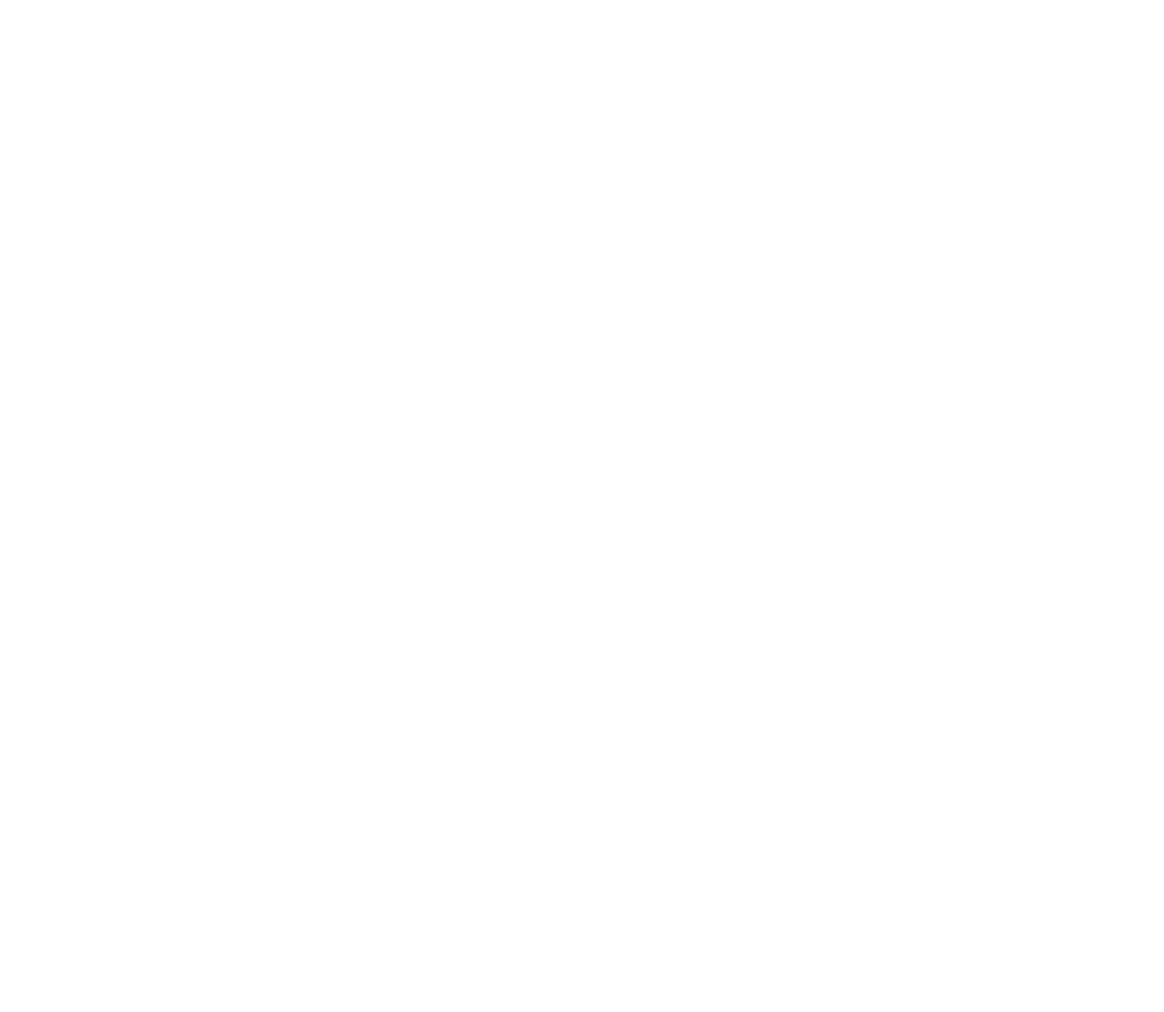
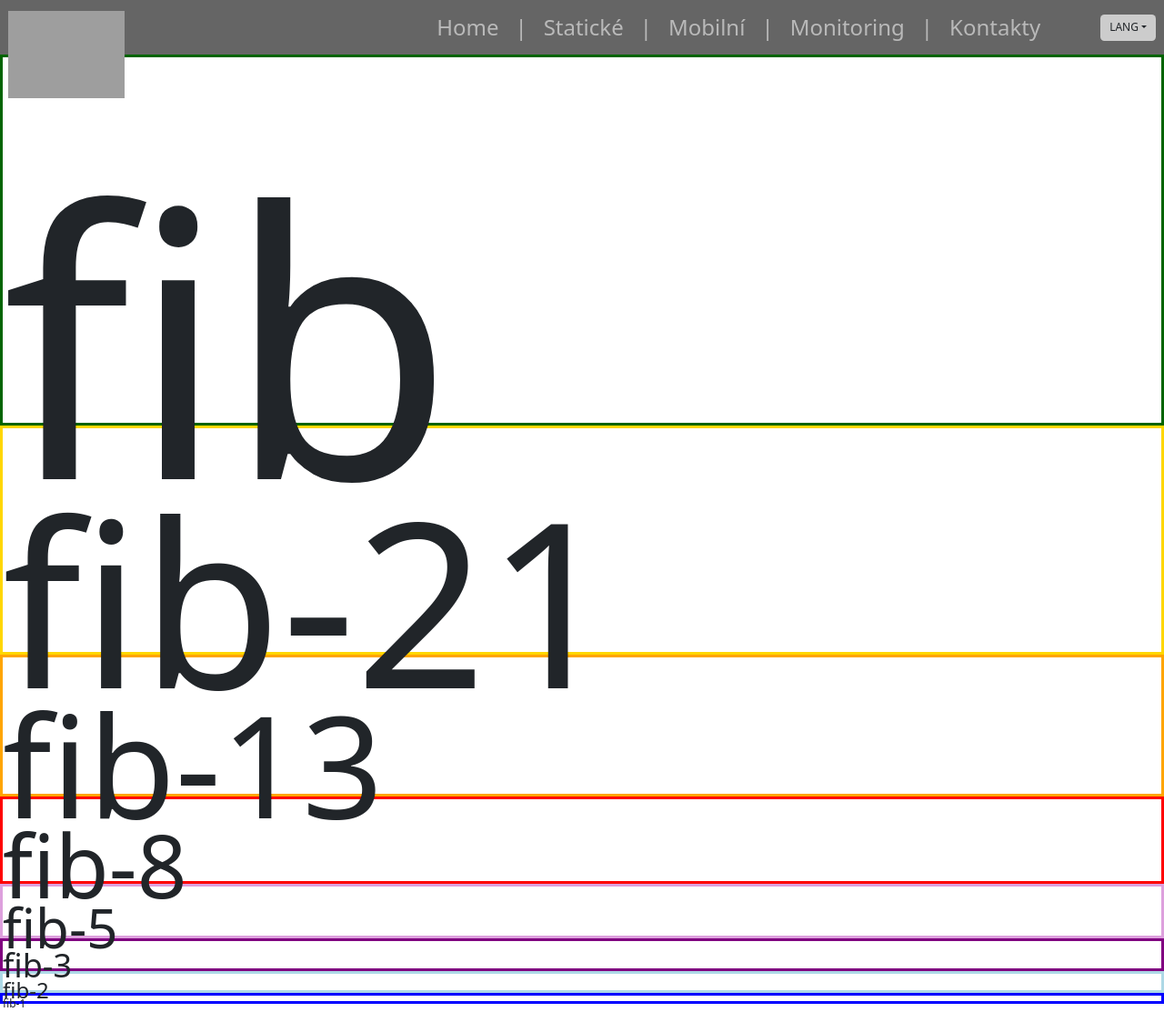
Before and after one commit to sykoramaros/tzb, a React (Create React App) app: page /#/try in a window 1280 px wide. Before the commit this address had no page. Shown: the whole page at 91% size. Before the commit the page ends 800 px from the top, so only its background shows below. Built offline with nearby package versions, Linux system fonts and the light colour scheme; grey boxes are pictures that could not be loaded; the HTML template or start-up script is replaced by a standard one.

Commit message:
Navbar added

```diff
--- a/package.json
+++ b/package.json
@@ -8,6 +8,7 @@
     "@testing-library/jest-dom": "^6.6.3",
     "@testing-library/react": "^16.3.0",
     "@testing-library/user-event": "^13.5.0",
+    "bootstrap": "^5.3.5",
     "gh-pages": "^6.3.0",
     "react": "^19.1.0",
     "react-dom": "^19.1.0",
--- a/public/index.html
+++ b/public/index.html
@@ -4,7 +4,7 @@
     <meta charset="utf-8" />
     <link rel="icon" href="%PUBLIC_URL%/img/logo.png" />
     <meta name="viewport" content="width=device-width, initial-scale=1" />
-    <meta name="theme-color" content="#358a00"/>
+    <meta name="theme-color" content="#4d8825"/>
     <link rel="apple-touch-icon" href="%PUBLIC_URL%/img/logo.png" />
     <title>TZB Orlová</title>
   </head>
--- a/src/App.css
+++ b/src/App.css
@@ -1,38 +1,529 @@
-.App {
-  text-align: center;
+html {
+  font-size: 12px;
 }
 
-.App-logo {
-  height: 40vmin;
-  pointer-events: none;
+.fib-h-34 {
+  height: 34rem;
 }
 
-@media (prefers-reduced-motion: no-preference) {
-  .App-logo {
-    animation: App-logo-spin infinite 20s linear;
-  }
+.fib-h-21 {
+  height: 21rem;
 }
 
-.App-header {
-  background-color: #282c34;
-  min-height: 100vh;
-  display: flex;
-  flex-direction: column;
-  align-items: center;
-  justify-content: center;
-  font-size: calc(10px + 2vmin);
-  color: white;
+.fib-h-13 {
+  height: 13rem;
 }
 
-.App-link {
-  color: #61dafb;
+.fib-h-8 {
+  height: 8rem;
 }
 
-@keyframes App-logo-spin {
-  from {
-    transform: rotate(0deg);
-  }
-  to {
-    transform: rotate(360deg);
-  }
+.fib-h-5 {
+  height: 5rem;
 }
+
+.fib-h-3 {
+  height: 3rem;
+}
+
+.fib-h-2 {
+  height: 2rem;
+}
+
+.fib-h-1 {
+  height: 1rem;
+}
+
+.fib-w-34 {
+  width: 34rem;
+}
+
+.fib-w-21 {
+  width: 21rem;
+}
+
+.fib-w-13 {
+  width: 13rem;
+}
+
+.fib-w-8 {
+  width: 8rem;
+}
+
+.fib-w-5 {
+  width: 5rem;
+}
+
+.fib-w-3 {
+  width: 3rem;
+}
+
+.fib-w-2 {
+  width: 2rem;
+}
+
+.fib-w-1 {
+  width: 1rem;
+}
+
+.fib-font-34 {
+  font-size: 34rem;
+}
+
+.fib-font-21 {
+  font-size: 21rem;
+}
+
+.fib-font-13 {
+  font-size: 13rem;
+}
+
+.fib-font-8 {
+  font-size: 8rem;
+}
+
+.fib-font-5 {
+  font-size: 5rem;
+}
+
+.fib-font-3 {
+  font-size: 3rem;
+}
+
+.fib-font-2 {
+  font-size: 2rem;
+}
+
+.fib-font-1 {
+  font-size: 1rem;
+}
+
+.fib-m-34 {
+  margin: 34rem;
+}
+
+.fib-m-21 {
+  margin: 21rem;
+}
+
+.fib-m-13 {
+  margin: 13rem;
+}
+
+.fib-m-8 {
+  margin: 8rem;
+}
+
+.fib-m-5 {
+  margin: 5rem;
+}
+
+.fib-m-3 {
+  margin: 3rem;
+}
+
+.fib-m-2 {
+  margin: 2rem;
+}
+
+.fib-m-1 {
+  margin: 1rem;
+}
+
+.fib-ms-34 {
+  margin-left: 34rem;
+}
+
+.fib-ms-21 {
+  margin-left: 21rem;
+}
+
+.fib-ms-13 {
+  margin-left: 13rem;
+}
+
+.fib-ms-8 {
+  margin-left: 8rem;
+}
+
+.fib-ms-5 {
+  margin-left: 5rem;
+}
+
+.fib-ms-3 {
+  margin-left: 3rem;
+}
+
+.fib-ms-2 {
+  margin-left: 2rem;
+}
+
+.fib-ms-1 {
+  margin-left: 1rem;
+}
+
+.fib-me-34 {
+  margin-right: 34rem;
+}
+
+.fib-me-21 {
+  margin-right: 21rem;
+}
+
+.fib-me-13 {
+  margin-right: 13rem;
+}
+
+.fib-me-8 {
+  margin-right: 8rem;
+}
+
+.fib-me-5 {
+  margin-right: 5rem;
+}
+
+.fib-me-3 {
+  margin-right: 3rem;
+}
+
+.fib-me-2 {
+  margin-right: 2rem;
+}
+
+.fib-me-1 {
+  margin-right: 1rem;
+}
+
+.fib-mt-34 {
+  margin-top: 34rem;
+}
+
+.fib-mt-21 {
+  margin-top: 21rem;
+}
+
+.fib-mt-13 {
+  margin-top: 13rem;
+}
+
+.fib-mt-8 {
+  margin-top: 8rem;
+}
+
+.fib-mt-5 {
+  margin-top: 5rem;
+}
+
+.fib-mt-3 {
+  margin-top: 3rem;
+}
+
+.fib-mt-2 {
+  margin-top: 2rem;
+}
+
+.fib-mt-1 {
+  margin-top: 1rem;
+}
+
+.fib-mb-34 {
+  margin-bottom: 34rem;
+}
+
+.fib-mb-21 {
+  margin-bottom: 21rem;
+}
+
+.fib-mb-13 {
+  margin-bottom: 13rem;
+}
+
+.fib-mb-8 {
+  margin-bottom: 8rem;
+}
+
+.fib-mb-5 {
+  margin-bottom: 5rem;
+}
+
+.fib-mb-3 {
+  margin-bottom: 3rem;
+}
+
+.fib-mb-2 {
+  margin-bottom: 2rem;
+}
+
+.fib-mb-1 {
+  margin-bottom: 1rem;
+}
+
+.fib-mx-34 {
+  margin-left: 34rem;
+  margin-right: 34rem;
+}
+
+.fib-mx-21 {
+  margin-left: 21rem;
+  margin-right: 21rem;
+}
+
+.fib-mx-13 {
+  margin-left: 13rem;
+  margin-right: 13rem;
+}
+
+.fib-mx-8 {
+  margin-left: 8rem;
+  margin-right: 8rem;
+}
+
+.fib-mx-5 {
+  margin-left: 5rem;
+  margin-right: 5rem;
+}
+
+.fib-mx-3 {
+  margin-left: 3rem;
+  margin-right: 3rem;
+}
+
+.fib-mx-2 {
+  margin-left: 2rem;
+  margin-right: 2rem;
+}
+
+.fib-mx-1 {
+  margin-left: 1rem;
+  margin-right: 1rem;
+}
+
+.fib-my-34 {
+  margin-top: 34rem;
+  margin-bottom: 34rem;
+}
+
+.fib-my-21 {
+  margin-top: 21rem;
+  margin-bottom: 21rem;
+}
+
+.fib-my-13 {
+  margin-top: 13rem;
+  margin-bottom: 13rem;
+}
+
+.fib-my-8 {
+  margin-top: 8rem;
+  margin-bottom: 8rem;
+}
+
+.fib-my-5 {
+  margin-top: 5rem;
+  margin-bottom: 5rem;
+}
+
+.fib-my-3 {
+  margin-top: 3rem;
+  margin-bottom: 3rem;
+}
+
+.fib-my-2 {
+  margin-top: 2rem;
+  margin-bottom: 2rem;
+}
+
+.fib-my-1 {
+  margin-top: 1rem;
+  margin-bottom: 1rem;
+}
+
+.fib-gap-34 {
+  gap: 34rem;
+}
+
+.fib-gap-21 {
+  gap: 21rem;
+}
+
+.fib-gap-13 {
+  gap: 13rem;
+}
+
+.fib-gap-8 {
+  gap: 8rem;
+}
+
+.fib-gap-5 {
+  gap: 5rem;
+}
+
+.fib-gap-3 {
+  gap: 3rem;
+}
+
+.fib-gap-2 {
+  gap: 2rem;
+}
+
+.fib-gap-1 {
+  gap: 1rem;
+}
+
+.green {
+  color: #4d8825;
+}
+
+.bg-green {
+  background-color: #4d8825;
+}
+
+.gray {
+  color: #656565;
+}
+
+.bg-gray {
+  background-color: #656565;
+}
+
+.light-gray {
+  color: #cccccc;
+}
+
+.bg-light-gray {
+  background-color: #cccccc;
+}
+
+.white {
+  color: #ffffff;
+}
+
+.bg-white {
+  background-color: #ffffff;
+}
+
+.black {
+  color: #000000;
+}
+
+.bg-black {
+  background-color: #000000;
+}
+
+
+
+
+
+
+
+
+
+
+
+/*-----------------------------------------*/
+/*h1 {*/
+/*  font-size: 6.5rem;*/
+/*}*/
+
+/*h2 {*/
+/*  font-size: 4rem;*/
+/*}*/
+
+/*h3 {*/
+/*  font-size: 2.5rem;*/
+/*}*/
+
+/*h4 {*/
+/*  font-size: 1.5rem;*/
+/*}*/
+
+/*h5 {*/
+/*  font-size: 1rem;*/
+/*}*/
+
+/*h6 {*/
+/*  font-size: 0.5rem;*/
+/*}*/
+
+/*h1 {*/
+/*  font-size: 10rem;*/
+/*}*/
+
+/*h2 {*/
+/*  font-size: 6.18rem;*/
+/*}*/
+
+/*h3 {*/
+/*  font-size: 3.82rem;*/
+/*}*/
+
+/*h4 {*/
+/*  font-size: 2.36rem;*/
+/*}*/
+
+/*h5 {*/
+/*  font-size: 1.46rem;*/
+/*}*/
+
+/*h6 {*/
+/*  font-size: 0.9rem;*/
+/*}*/
+
+/*h1 {*/
+/*  font-size: 5rem;*/
+/*}*/
+
+/*h2 {*/
+/*  font-size: 6.854rem;*/
+/*}*/
+
+/*h3 {*/
+/*  font-size: 4.236rem;*/
+/*}*/
+
+/*h4 {*/
+/*  font-size: 2.618rem;*/
+/*}*/
+
+/*h5 {*/
+/*  font-size: 1.618rem;*/
+/*}*/
+
+/*h6 {*/
+/*  font-size: 1rem;*/
+/*}*/
+
+/* Fibbonaci sequence: 1, 1, 2, 3, 5, 8, 13, 21, 34, 55, 89, 144, 233, 377, 610 */
+
+/*h1 {*/
+/*  font-size: 5.5625rem;*/
+/*}*/
+
+/*h2 {*/
+/*  font-size: 3.4375rem;*/
+/*}*/
+
+/*h3 {*/
+/*  font-size: 2.125rem;*/
+/*}*/
+
+/*h4 {*/
+/*  font-size: 1.3125rem;*/
+/*}*/
+
+/*h5 {*/
+/*  font-size: 0.8125rem;*/
+/*}*/
+
+/*h6 {*/
+/*  font-size: 0.5rem;*/
+/*}*/
+
+/* Zlaty rez 1.618 */
+
+/*h6 { font-size: 0.618rem; }*/
+/*h5 { font-size: 1rem; }*/
+/*h4 { font-size: 1.618rem; }*/
+/*h3 { font-size: 2.618rem; }*/
+/*h2 { font-size: 4.236rem; }*/
+/*h1 { font-size: 6.854rem; }*/
--- a/src/App.js
+++ b/src/App.js
@@ -1,6 +1,10 @@
 import React from 'react';
 import { HashRouter, Routes, Route } from 'react-router-dom';
+import 'bootstrap/dist/css/bootstrap.min.css';
+import 'bootstrap/dist/js/bootstrap.min.js';
 import Layout from "./Components/Layout/Layout";
+import Try from "./Pages/Try/Try";
+import Home from "./Pages/Home/Home";
 import './App.css';
 
 const App = () => {
@@ -9,7 +13,8 @@ const App = () => {
             <HashRouter>
                 <Routes>
                     <Route path="/" element={<Layout />}>
-
+                        <Route index element={<Home />} />
+                        <Route path="/try" element={<Try />} />
                     </Route>
                 </Routes>
             </HashRouter>
--- a/src/Components/Navbar/Navbar.jsx
+++ b/src/Components/Navbar/Navbar.jsx
@@ -3,6 +3,57 @@ import React from "react";
 const Navbar = () => {
     return (
         <>
+            <nav className="navbar navbar-expand-lg navbar-dark bg-gray fib-h-5">
+                <div className="container-fluid position-relative">
+                    <a className="navbar-brand position-absolute" href="#">
+                        <img src={`${process.env.PUBLIC_URL}/img/logo.png`}
+                             alt="TZB Orlová" className="fib-h-8 fib-mt-5"
+                        />
+                    </a>
+                    <div className="collapse navbar-collapse" id="navbarNav">
+                        <ul className="ms-auto navbar-nav fib-font-2 fib-gap-1">
+                            <li className="nav-item">
+                                <a className="nav-link" aria-current="page" href="#">Home</a>
+                            </li>
+                            <span className="navbar-text">|</span>
+                            <li className="nav-item">
+                                <a className="nav-link" href="#">Statické</a>
+                            </li>
+                            <span className="navbar-text">|</span>
+                            <li className="nav-item">
+                                <a className="nav-link" href="#">Mobilní</a>
+                            </li>
+                            <span className="navbar-text">|</span>
+                            <li className="nav-item">
+                                <a className="nav-link" href="#">Monitoring</a>
+                            </li>
+                            <span className="navbar-text">|</span>
+                            <li className="nav-item">
+                                <a className="nav-link" href="#">Kontakty</a>
+                            </li>
+                        </ul>
+                        {/*<button className="navbar-toggler" type="button" data-bs-toggle="collapse"*/}
+                        {/*        data-bs-target="#navbarNav" aria-controls="navbarNav" aria-expanded="false"*/}
+                        {/*        aria-label="Toggle navigation">*/}
+                        {/*    <span className="navbar-toggler-icon"></span>*/}
+                        {/*</button>*/}
+                    </div>
+                    <div className="btn-group fib-ms-5">
+                        <button className="btn bg-light-gray dropdown-toggle" type="button" data-bs-toggle="dropdown"
+                                aria-expanded="false">
+                            LANG
+                        </button>
+                        <ul className="dropdown-menu">
+                            <li><a className="dropdown-item" href="#">ENG</a></li>
+                            <li><a className="dropdown-item" href="#">CZE</a></li>
+                            <li><a className="dropdown-item" href="#">RUS</a></li>
+                        </ul>
+                    </div>
+                    <button type="button"
+                            className="d-block d-lg-none btn btn-outline-light fib-w-3 fib-h-3">+
+                    </button>
+                </div>
+            </nav>
         </>
     )
 }
--- /dev/null
+++ b/src/Pages/Try/Try.jsx
@@ -0,0 +1,25 @@
+import React from "react";
+
+const Try = () => {
+    return (
+        <>
+            {/*<h1>Hello</h1>*/}
+            {/*<h2>Hello</h2>*/}
+            {/*<h3>Hello</h3>*/}
+            {/*<h4>Hello</h4>*/}
+            {/*<h5>Hello</h5>*/}
+            {/*<h6>Hello</h6>*/}
+
+            <div className="fib-h-34 fib-font-34" style={{border: "3px solid darkgreen"}}>fib</div>
+            <div className="fib-h-21 fib-font-21" style={{border: "3px solid gold"}}>fib-21</div>
+            <div className="fib-h-13 fib-font-13" style={{border: "3px solid orange"}}>fib-13</div>
+            <div className="fib-h-8 fib-font-8" style={{border: "3px solid red"}}>fib-8</div>
+            <div className="fib-h-5 fib-font-5" style={{border: "3px solid plum"}}>fib-5</div>
+            <div className="fib-h-3 fib-font-3" style={{border: "3px solid purple"}}>fib-3</div>
+            <div className="fib-h-2 fib-font-2" style={{border: "3px solid lightblue"}}>fib-2</div>
+            <div className="fib-h-1 fib-font-1" style={{border: "3px solid blue"}}>fib-1</div>
+        </>
+    )
+}
+
+export default Try
```
Also changed, not shown: src/Pages/Home/Home.jsx (+10 -0 lines), 2 other files (tests, documents, lock files or other folders).
